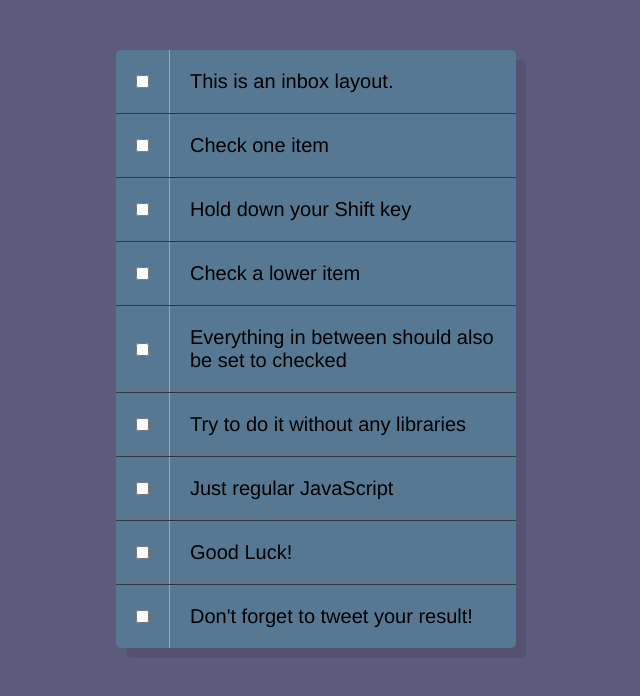
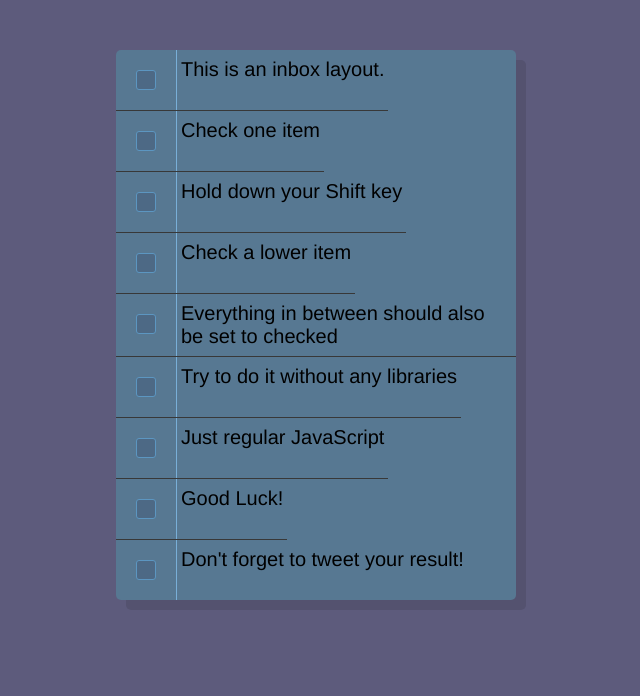
Before and after one commit to ct9233/JS30DCC, a plain HTML site: page index.html in a window 1280 px wide. Shown: the whole page, without its empty margins (324-964 px from the left). Drawn offline with Linux system fonts and the light colour scheme.

Commit message:
Custom Checkbox Start

```diff
--- a/index.html
+++ b/index.html
@@ -10,39 +10,39 @@
     <div class="inbox">
         <div class="item">
             <input type="checkbox">
-            <p>This is an inbox layout.</p>
+            <span>This is an inbox layout.</span>
         </div>
         <div class="item">
             <input type="checkbox">
-            <p>Check one item</p>
+            <span>Check one item</span>
         </div>
         <div class="item">
             <input type="checkbox">
-            <p>Hold down your Shift key</p>
+            <span>Hold down your Shift key</span>
         </div>
         <div class="item">
             <input type="checkbox">
-            <p>Check a lower item</p>
+            <span>Check a lower item</span>
         </div>
         <div class="item">
             <input type="checkbox">
-            <p>Everything in between should also be set to checked</p>
+            <span>Everything in between should also be set to checked</span>
         </div>
         <div class="item">
             <input type="checkbox">
-            <p>Try to do it without any libraries</p>
+            <span>Try to do it without any libraries</span>
         </div>
         <div class="item">
             <input type="checkbox">
-            <p>Just regular JavaScript</p>
+            <span>Just regular JavaScript</span>
         </div>
         <div class="item">
             <input type="checkbox">
-            <p>Good Luck!</p>
+            <span>Good Luck!</span>
         </div>
         <div class="item">
             <input type="checkbox">
-            <p>Don't forget to tweet your result!</p>
+            <span>Don't forget to tweet your result!</span>
         </div>
     </div>
 
--- a/style.css
+++ b/style.css
@@ -12,16 +12,57 @@ html {
 }
 
 .item {
-    display: flex;
-    align-items: center;
+    display: inline-flex;
+
     border-bottom: 1px solid #383838;
+    position: relative;
+}
+
+.item > span {
+    padding: 0.5rem 0.25rem;
+}
+
+.item > input {
+    cursor: pointer;
+    height: 20px;
+    width: 20px;
+    margin: 20px;
+    -webkit-appearance: none;
+    -moz-appearance: none;
+    -o-appearance: none;
+    appearance: none;
+    border: 1px solid #5c96c1;
+    border-radius: 3px;
+    outline: none;
+    transition-duration: 0.3s;
+    background-color: #4d6985;
+}
+
+.item > input:checked {
+    border: 1px solid orchid;
+    background-color: darkslateblue;
+    margin: 20px;
+}
+
+.item > input:checked + span::before {
+    content: '\2713';
+    display: block;
+    text-align: center;
+    color: #000;
+    position: absolute;
+    left: 1.4rem;
+    top: 1rem;
+}
+
+.item > input:active {
+    border: 2px solid #34495e;
 }
 
 .item:last-child {
     border-bottom: 0;
 }
 
-input:checked + p {
+input:checked + span {
     background: #839eb4;
     text-decoration: line-through;
 }
@@ -30,7 +71,7 @@ input[type="checkbox"] {
     margin: 20px;
 }
 
-p {
+span {
     margin: 0;
     padding: 20px;
     transition: background 0.2s;
@@ -38,5 +79,5 @@ p {
     font-family: 'helvetica';
     font-size: 20px;
     font-weight: 200;
-    border-left: 1px solid hsl(206, 55%, 66%);
+    border-left: 1px solid #79afd8;
 }
```
